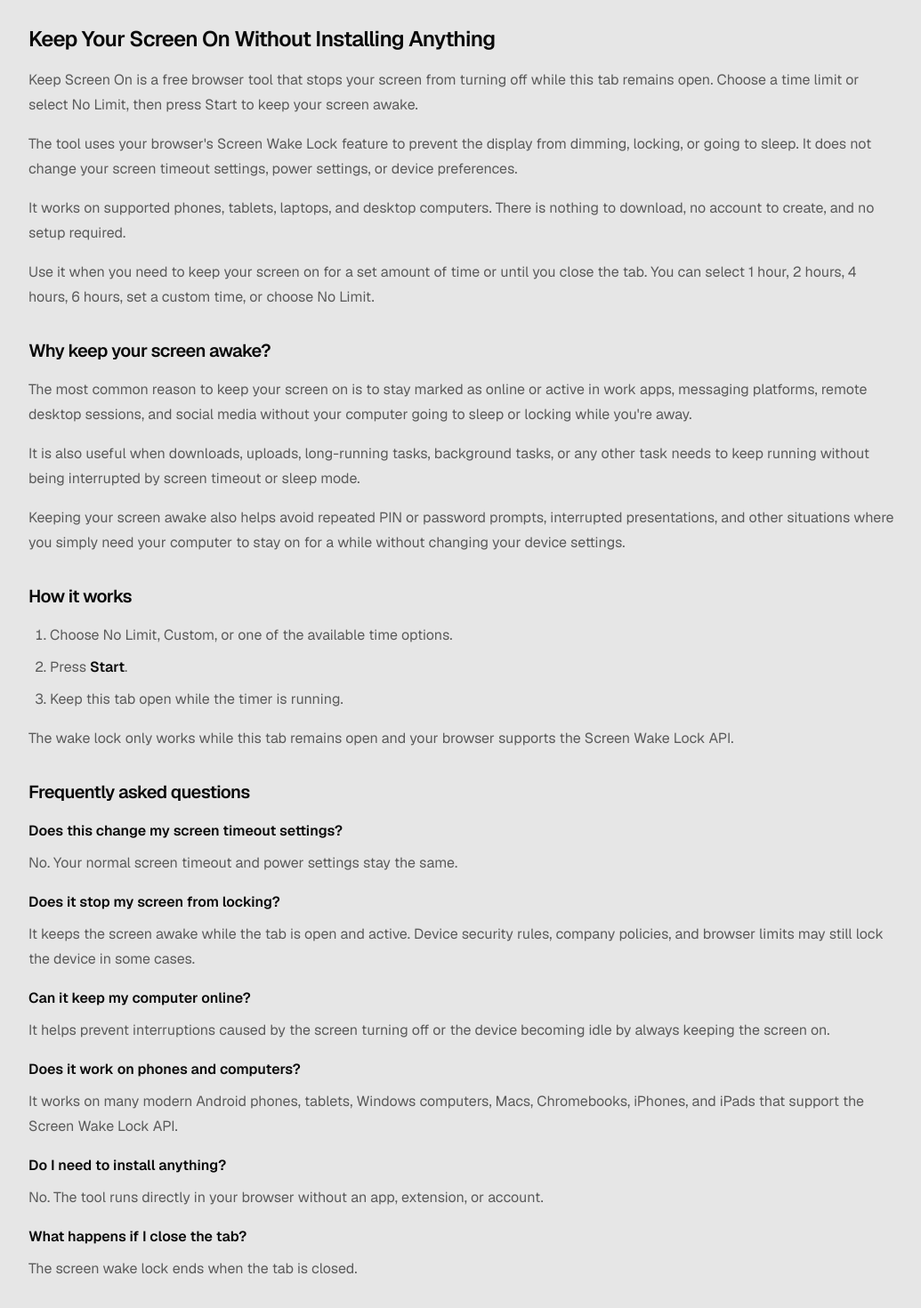
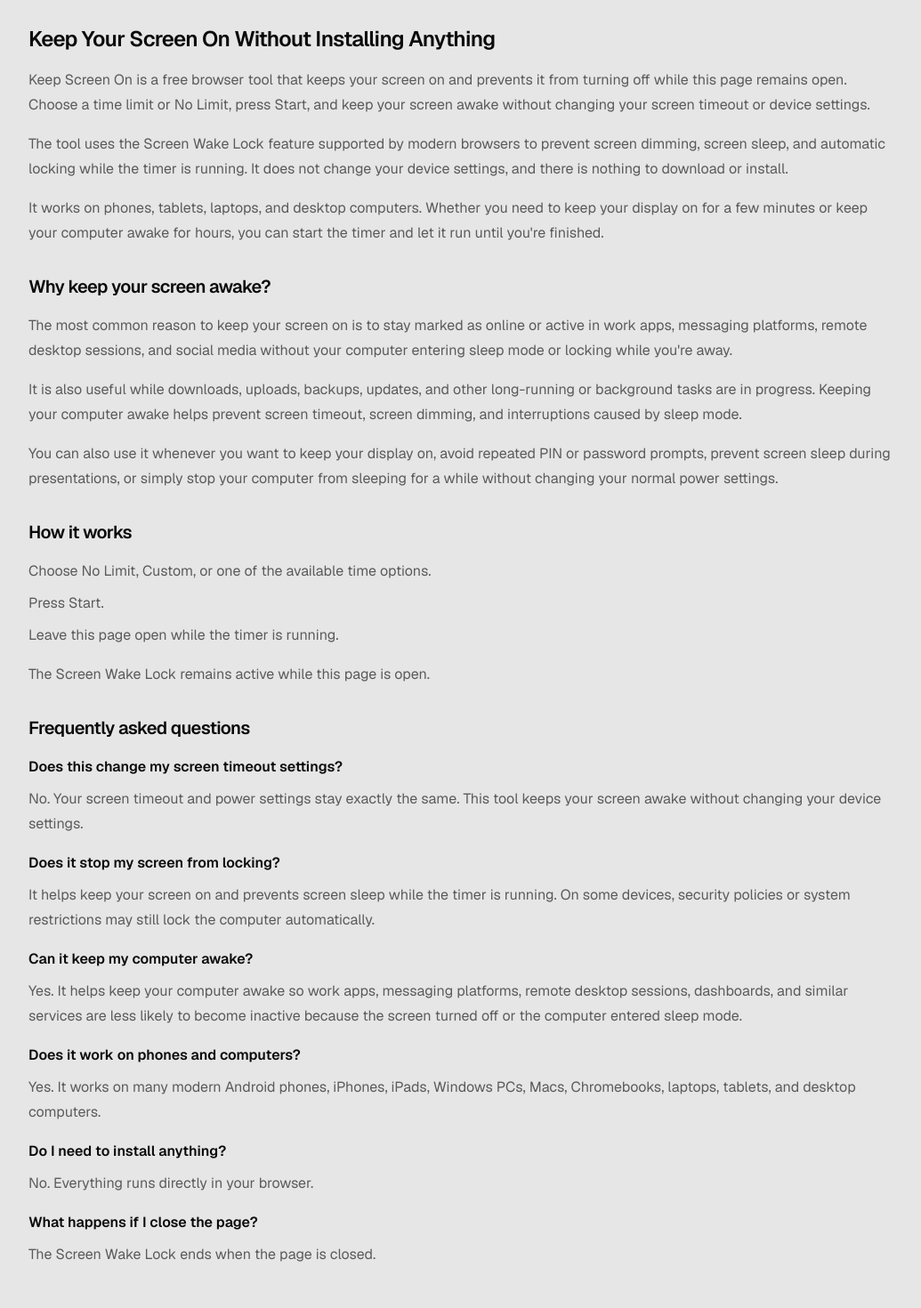
Before and after one commit to Adam-Hincu/keep-screen-on, a Next.js app: page / in a window 1280 px wide. Shown: the part 869-2339 px from the top of the page at 89% size, without its empty margins (120-1155 px from the left). Built offline with nearby package versions, Linux system fonts and the light colour scheme.

Commit message:
adapted text

```diff
--- a/src/components/pages/home/sections/seo-section.tsx
+++ b/src/components/pages/home/sections/seo-section.tsx
@@ -19,28 +19,24 @@ export function SeoSection() {
 
           <div className={`flex flex-col gap-4 ${bodyClassName}`}>
             <p>
-              Keep Screen On is a free browser tool that stops your screen from
-              turning off while this tab remains open. Choose a time limit or
-              select No Limit, then press Start to keep your screen awake.
+              Keep Screen On is a free browser tool that keeps your screen on
+              and prevents it from turning off while this page remains open.
+              Choose a time limit or No Limit, press Start, and keep your screen
+              awake without changing your screen timeout or device settings.
             </p>
 
             <p>
-              The tool uses your browser&apos;s Screen Wake Lock feature to
-              prevent the display from dimming, locking, or going to sleep. It
-              does not change your screen timeout settings, power settings, or
-              device preferences.
+              The tool uses the Screen Wake Lock feature supported by modern
+              browsers to prevent screen dimming, screen sleep, and automatic
+              locking while the timer is running. It does not change your device
+              settings, and there is nothing to download or install.
             </p>
 
             <p>
-              It works on supported phones, tablets, laptops, and desktop
-              computers. There is nothing to download, no account to create, and
-              no setup required.
-            </p>
-
-            <p>
-              Use it when you need to keep your screen on for a set amount of
-              time or until you close the tab. You can select 1 hour, 2 hours, 4
-              hours, 6 hours, set a custom time, or choose No Limit.
+              It works on phones, tablets, laptops, and desktop computers.
+              Whether you need to keep your display on for a few minutes or keep
+              your computer awake for hours, you can start the timer and let it
+              run until you&apos;re finished.
             </p>
           </div>
         </div>
@@ -52,21 +48,22 @@ export function SeoSection() {
             <p>
               The most common reason to keep your screen on is to stay marked as
               online or active in work apps, messaging platforms, remote desktop
-              sessions, and social media without your computer going to sleep or
-              locking while you&apos;re away.
+              sessions, and social media without your computer entering sleep
+              mode or locking while you&apos;re away.
             </p>
 
             <p>
-              It is also useful when downloads, uploads, long-running tasks,
-              background tasks, or any other task needs to keep running without
-              being interrupted by screen timeout or sleep mode.
+              It is also useful while downloads, uploads, backups, updates, and
+              other long-running or background tasks are in progress. Keeping
+              your computer awake helps prevent screen timeout, screen dimming,
+              and interruptions caused by sleep mode.
             </p>
 
             <p>
-              Keeping your screen awake also helps avoid repeated PIN or password
-              prompts, interrupted presentations, and other situations where you
-              simply need your computer to stay on for a while without changing
-              your device settings.
+              You can also use it whenever you want to keep your display on,
+              avoid repeated PIN or password prompts, prevent screen sleep
+              during presentations, or simply stop your computer from sleeping
+              for a while without changing your normal power settings.
             </p>
           </div>
         </div>
@@ -74,19 +71,14 @@ export function SeoSection() {
         <div className="flex flex-col gap-4">
           <h3 className={subheadingClassName}>How it works</h3>
 
-          <ol className={`flex list-decimal flex-col gap-2 pl-6 ${bodyClassName}`}>
-            <li>
-              Choose No Limit, Custom, or one of the available time options.
-            </li>
-            <li>
-              Press <strong className={questionClassName}>Start</strong>.
-            </li>
-            <li>Keep this tab open while the timer is running.</li>
-          </ol>
+          <ul className={`flex list-none flex-col gap-2 ${bodyClassName}`}>
+            <li>Choose No Limit, Custom, or one of the available time options.</li>
+            <li>Press Start.</li>
+            <li>Leave this page open while the timer is running.</li>
+          </ul>
 
           <p className={bodyClassName}>
-            The wake lock only works while this tab remains open and your browser
-            supports the Screen Wake Lock API.
+            The Screen Wake Lock remains active while this page is open.
           </p>
         </div>
 
@@ -99,8 +91,9 @@ export function SeoSection() {
                 Does this change my screen timeout settings?
               </dt>
               <dd>
-                No. Your normal screen timeout and power settings stay the
-                same.
+                No. Your screen timeout and power settings stay exactly the
+                same. This tool keeps your screen awake without changing your
+                device settings.
               </dd>
             </div>
 
@@ -109,19 +102,21 @@ export function SeoSection() {
                 Does it stop my screen from locking?
               </dt>
               <dd>
-                It keeps the screen awake while the tab is open and active.
-                Device security rules, company policies, and browser limits may
-                still lock the device in some cases.
+                It helps keep your screen on and prevents screen sleep while the
+                timer is running. On some devices, security policies or system
+                restrictions may still lock the computer automatically.
               </dd>
             </div>
 
             <div className="flex flex-col gap-2">
               <dt className={questionClassName}>
-                Can it keep my computer online?
+                Can it keep my computer awake?
               </dt>
               <dd>
-                It helps prevent interruptions caused by the screen turning off
-                or the device becoming idle by always keeping the screen on.
+                Yes. It helps keep your computer awake so work apps, messaging
+                platforms, remote desktop sessions, dashboards, and similar
+                services are less likely to become inactive because the screen
+                turned off or the computer entered sleep mode.
               </dd>
             </div>
 
@@ -130,25 +125,22 @@ export function SeoSection() {
                 Does it work on phones and computers?
               </dt>
               <dd>
-                It works on many modern Android phones, tablets, Windows
-                computers, Macs, Chromebooks, iPhones, and iPads that support
-                the Screen Wake Lock API.
+                Yes. It works on many modern Android phones, iPhones, iPads,
+                Windows PCs, Macs, Chromebooks, laptops, tablets, and desktop
+                computers.
               </dd>
             </div>
 
             <div className="flex flex-col gap-2">
               <dt className={questionClassName}>Do I need to install anything?</dt>
-              <dd>
-                No. The tool runs directly in your browser without an app,
-                extension, or account.
-              </dd>
+              <dd>No. Everything runs directly in your browser.</dd>
             </div>
 
             <div className="flex flex-col gap-2">
               <dt className={questionClassName}>
-                What happens if I close the tab?
+                What happens if I close the page?
               </dt>
-              <dd>The screen wake lock ends when the tab is closed.</dd>
+              <dd>The Screen Wake Lock ends when the page is closed.</dd>
             </div>
           </dl>
         </div>
```
